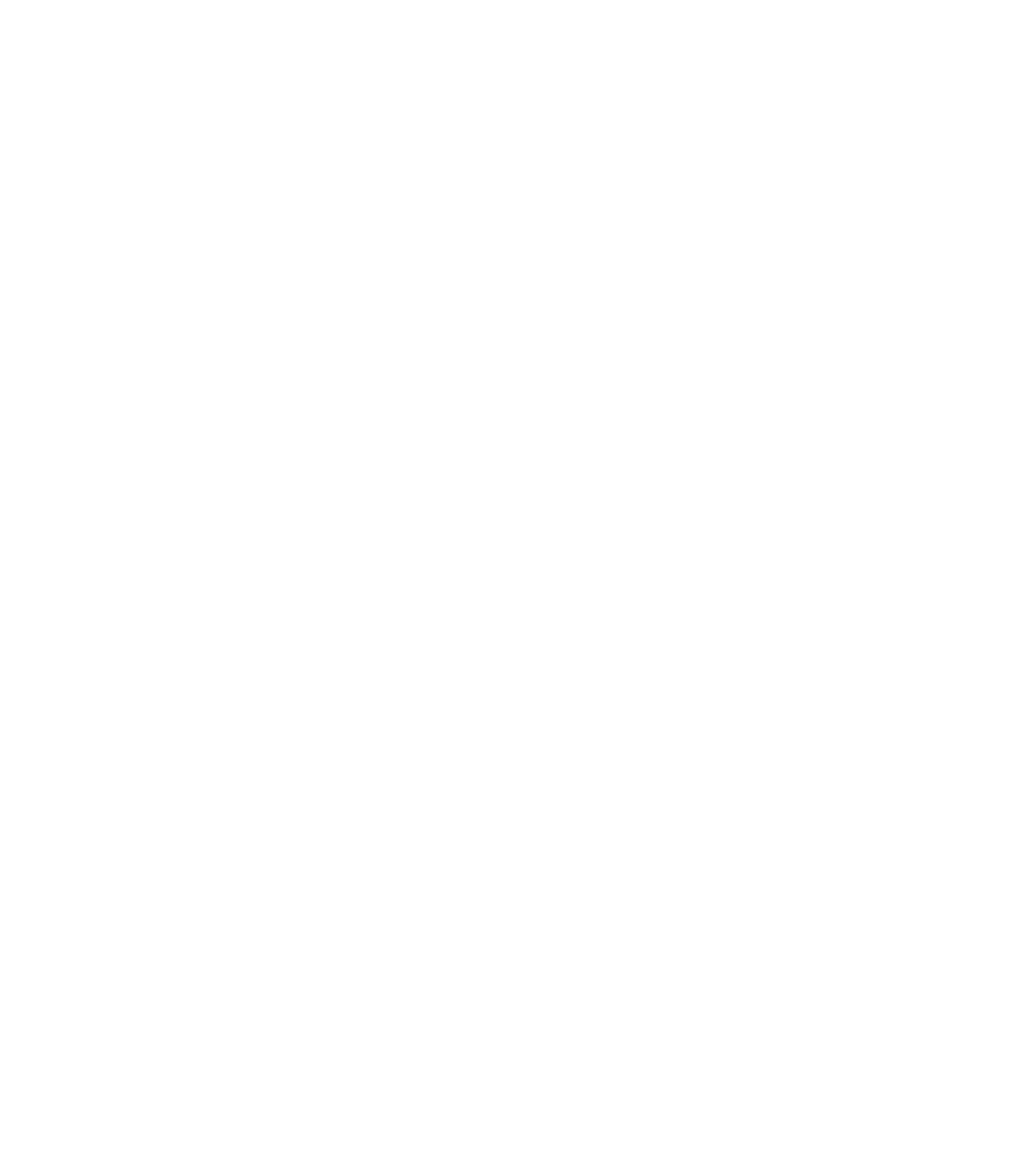
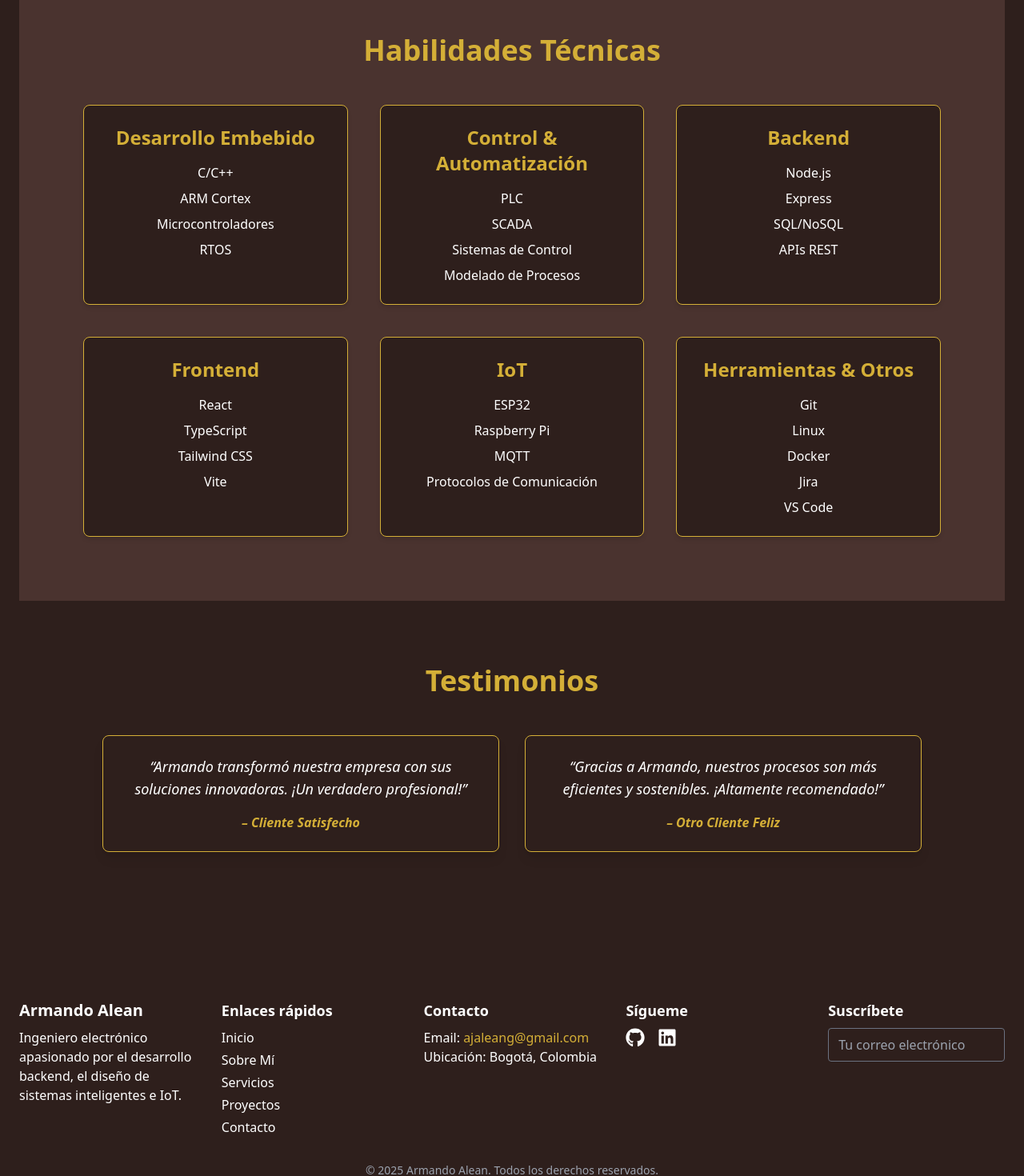
Before and after one commit to Ajaleang/portafolio-hv, a React (Vite) app: page /#/sobre-mi in a window 1280 px wide. Shown: the part 680-2150 px from the top of the page at 80% size. Before the commit the page ends 800 px from the top, so only its background shows below. Built offline with nearby package versions, Linux system fonts and the light colour scheme.

Commit message:
minor changes

```diff
--- a/src/App.tsx
+++ b/src/App.tsx
@@ -1,4 +1,4 @@
-import { BrowserRouter as Router, Routes, Route } from 'react-router-dom';
+import { HashRouter as Router, Routes, Route } from 'react-router-dom';
 import Navbar from './components/Navbar';
 import Home from './pages/Home';
 import About from './pages/About';
@@ -7,8 +7,7 @@ import Contact from './pages/Contact';
 
 function App() {
   return (
-    // BASE NAME agregado para subdirectorio en GitHub Pages
-    <Router basename="/portafolio-hv/">
+    <Router>
       <div className="bg-cafe text-white min-h-screen flex flex-col justify-between">
         <Navbar />
         <main className="flex-grow">
--- a/src/components/Hero.tsx
+++ b/src/components/Hero.tsx
@@ -1,3 +1,4 @@
+import { Link } from 'react-router-dom';
 
 const Hero = () => {
   const basePath = import.meta.env.BASE_URL;
@@ -19,12 +20,12 @@ const Hero = () => {
           Ingeniero Electrónico apasionado por crear soluciones inteligentes y sostenibles.
           ¿Listo para llevar tu proyecto al siguiente nivel?
         </p>
-          <a
-  href={`${basePath}sobre-mi`}
+        <Link
+          to="/sobre-mi"
           className="bg-dorado text-cafe font-semibold py-2 px-6 rounded-full hover:bg-yellow-400 transition"
         >
           Conóceme
-</a>
+        </Link>
       </div>
     </section>
   );
--- a/src/components/Navbar.tsx
+++ b/src/components/Navbar.tsx
@@ -8,6 +8,7 @@ const Navbar = () => {
         <Link to="/" className="hover:text-dorado transition">Inicio</Link>
         <Link to="/sobre-mi" className="hover:text-dorado transition">Sobre Mí</Link>
         <Link to="/contact" className="hover:text-dorado transition">Contacto </Link>
+        <Link to="/proyectos" className="hover:text-dorado transition">Proyectos</Link>
       </div>
     </nav>
   );
--- a/src/components/footer.tsx
+++ b/src/components/footer.tsx
@@ -1,4 +1,4 @@
-import { FaGithub, FaLinkedin, /*FaTwitter,*/ FaPaperPlane } from 'react-icons/fa';
+import { FaGithub, FaLinkedin, FaPaperPlane } from 'react-icons/fa';
 import { Link } from 'react-router-dom';
 
 const Footer = () => {
@@ -18,9 +18,9 @@ const Footer = () => {
           <ul className="space-y-1">
             <li><Link to="/">Inicio</Link></li>
             <li><Link to="/sobre-mi">Sobre Mí</Link></li>
-            <li><a href="#">Servicios</a></li>
-            <li><a href="#">Proyectos</a></li>
-            <li><a href="#">Contacto</a></li>
+            <li><Link to="/servicios">Servicios</Link></li>
+            <li><Link to="/proyectos">Proyectos</Link></li>
+            <li><Link to="/contact">Contacto</Link></li>
           </ul>
         </div>
 
@@ -35,7 +35,6 @@ const Footer = () => {
           <div className="flex space-x-4 text-2xl">
             <a href="https://github.com/Ajaleang" target="_blank" rel="noreferrer"><FaGithub /></a>
             <a href="https://www.linkedin.com/in/ajaleang" target="_blank" rel="noreferrer"><FaLinkedin /></a>
-            {/*<a href="#" target="_blank" rel="noreferrer"><FaTwitter /></a>*/}
           </div>
         </div>
 
--- a/src/components/projects.tsx
+++ b/src/components/projects.tsx
@@ -0,0 +1,62 @@
+import React from "react";
+
+const projects = [
+    {
+        title: "Sistema de Monitoreo Ambiental",
+        description:
+            "Un sistema basado en microcontroladores para medir temperatura, humedad y calidad del aire en tiempo real, con conectividad IoT.",
+        image: "/images/environment-monitoring.jpg",
+    },
+    {
+        title: "Controlador de Iluminación Inteligente",
+        description:
+            "Proyecto que utiliza microcontroladores para ajustar automáticamente la iluminación según las condiciones ambientales.",
+        image: "/images/smart-lighting.jpg",
+    },
+    {
+        title: "Brazo Robótico Automatizado",
+        description:
+            "Un brazo robótico controlado por microcontroladores para realizar tareas de ensamblaje de precisión.",
+        image: "/images/robotic-arm.jpg",
+    },
+    {
+        title: "Sistema de Riego Automatizado",
+        description:
+            "Un sistema que utiliza sensores y microcontroladores para optimizar el riego en cultivos agrícolas.",
+        image: "/images/irrigation-system.jpg",
+    },
+];
+
+const Projects: React.FC = () => {
+    return (
+        <div className="min-h-screen bg-gray-100 py-10">
+            <div className="container mx-auto px-4">
+                <h1 className="text-4xl font-bold text-center text-gray-800 mb-8">
+                    Proyectos de Diseño con Microcontroladores
+                </h1>
+                <div className="grid grid-cols-1 md:grid-cols-2 lg:grid-cols-3 gap-8">
+                    {projects.map((project, index) => (
+                        <div
+                            key={index}
+                            className="bg-white shadow-md rounded-lg overflow-hidden hover:shadow-lg transition-shadow duration-300"
+                        >
+                            <img
+                                src={project.image}
+                                alt={project.title}
+                                className="w-full h-48 object-cover"
+                            />
+                            <div className="p-4">
+                                <h2 className="text-xl font-semibold text-gray-800">
+                                    {project.title}
+                                </h2>
+                                <p className="text-gray-600 mt-2">{project.description}</p>
+                            </div>
+                        </div>
+                    ))}
+                </div>
+            </div>
+        </div>
+    );
+};
+
+export default Projects;
```
Lines whose indentation alone changed are shown as unchanged.
